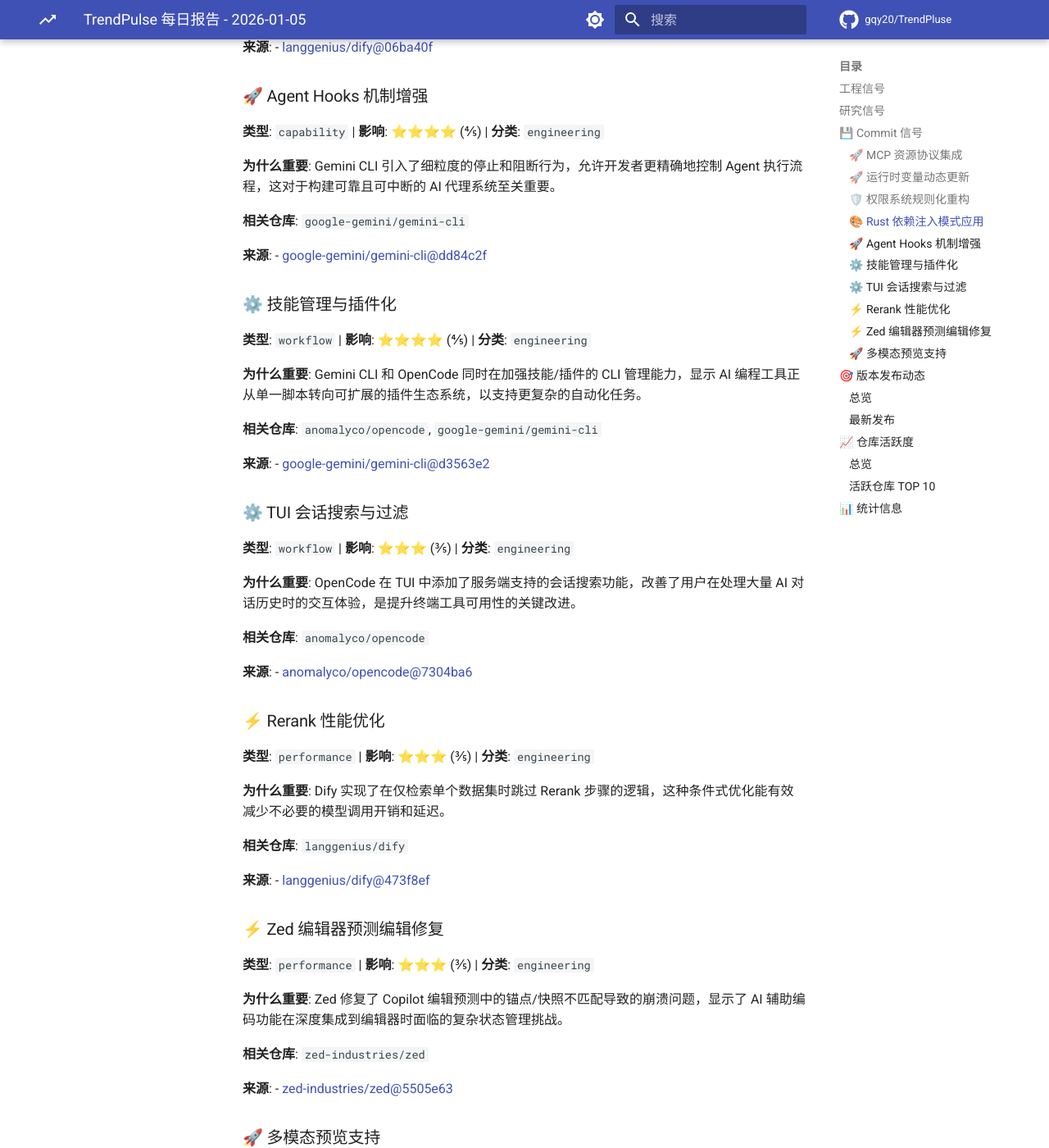
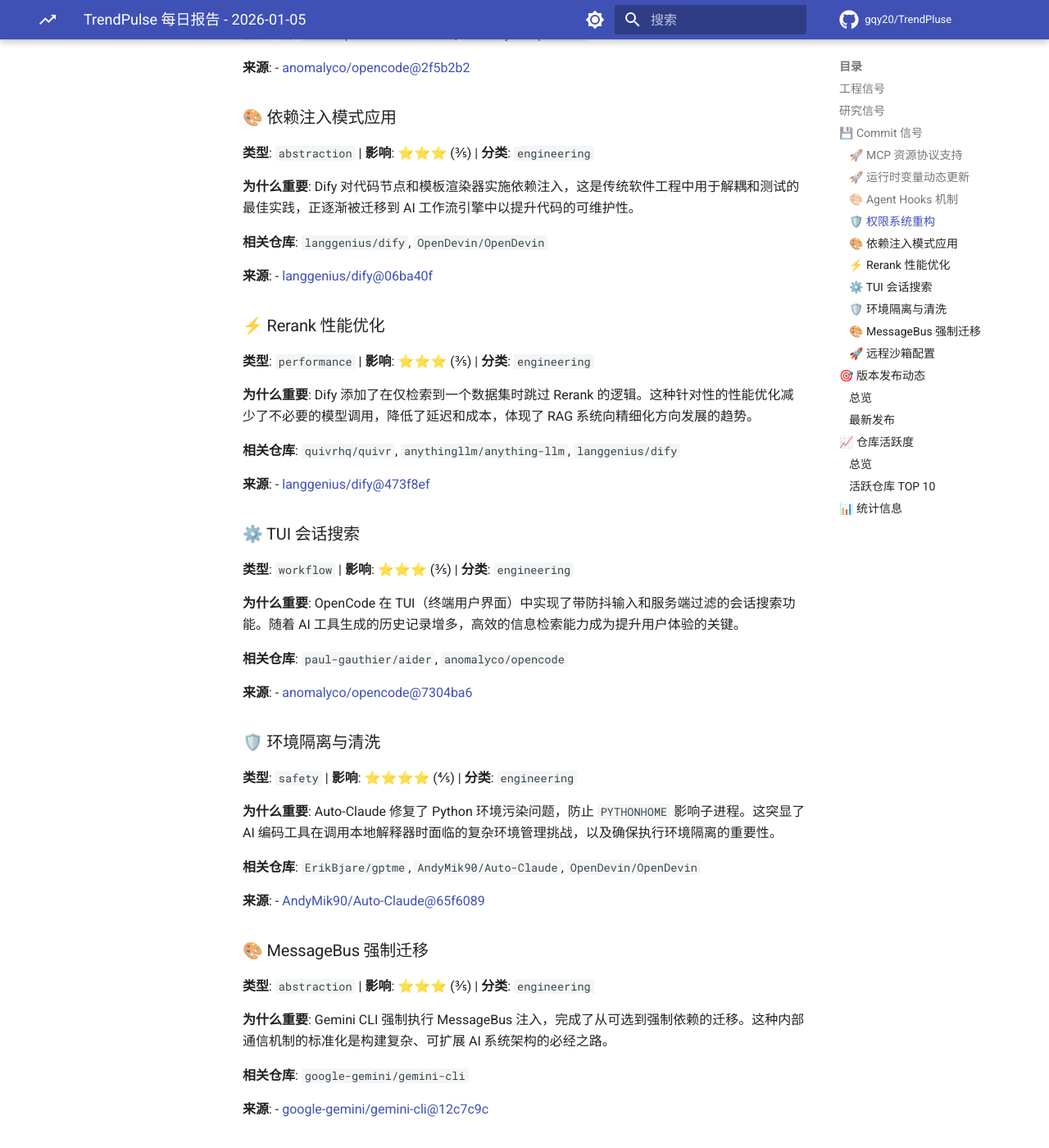
Before and after one commit to gqy20/TrendPluse, an MkDocs documentation site: the page built from docs/reports/report-2026-01-05.md, in a window 1280 px wide and 1400 px high, scrolled down 1491 px. Shown: the whole window at 82% size. Built offline with MkDocs 1.6.1 and Material for MkDocs 9.7.7, drawn with Linux system fonts in a browser that asks for light colours; nearby versions of some CDN libraries; library files that are not in the unit come from our copies; comment, search, counter and statistics services are not loaded; some of the changed text lies outside the part shown.

Commit message:
docs: update daily trend report [skip ci]

```diff
--- a/docs/reports/report-2026-01-05.md
+++ b/docs/reports/report-2026-01-05.md
@@ -11,13 +11,13 @@
 暂无信号。
 ## 💾 Commit 信号
 
-### 🚀 MCP 资源协议集成
+### 🚀 MCP 资源协议支持
 
 **类型**: `capability` | **影响**: ⭐⭐⭐⭐⭐ (5/5) | **分类**: `engineering`
 
-**为什么重要**: OpenCode 实现了 MCP (Model Context Protocol) 资源支持，标志着 AI 代理工具从简单的文件操作向标准化资源管理接口演进，增强了代理与外部数据源的交互能力。
+**为什么重要**: OpenCode 添加对 MCP (Model Context Protocol) 资源的支持，标志着 AI 工具正从简单的文件访问向标准化的资源管理协议演进，增强了 AI 与外部数据交互的能力。
 
-**相关仓库**: `anomalyco/opencode`, `anthropics/claude-code`, `langgenius/dify`
+**相关仓库**: `anthropics/claude-code`, `anomalyco/opencode`, `modelcontextprotocol/servers`
 
 **来源**:
 - [anomalyco/opencode@21dc3c2](https://github.com/anomalyco/opencode/commit/21dc3c24d9243d81fdc1c3b23aa1f160df213a50)
@@ -27,108 +27,108 @@
 
 **类型**: `capability` | **影响**: ⭐⭐⭐⭐ (4/5) | **分类**: `engineering`
 
-**为什么重要**: Dify 引入了在运行时更新工作流变量的命令，解决了复杂工作流中状态动态调整的痛点，提升了 AI 应用的灵活性和可控性。
+**为什么重要**: Dify 引入在运行时动态更新工作流变量的能力，打破了传统工作流执行后不可变的限制，为构建更灵活的自适应 AI Agent 提供了基础。
 
-**相关仓库**: `langgenius/dify`
+**相关仓库**: `n8n-io/n8n`, `langgenius/dify`, `langflow-ai/langflow`
 
 **来源**:
 - [langgenius/dify@a9e2c05](https://github.com/langgenius/dify/commit/a9e2c05a100413426392d71a5d243950d7a50f8c)
 
 
-### 🛡️ 权限系统规则化重构
+### 🎨 Agent Hooks 机制
 
-**类型**: `safety` | **影响**: ⭐⭐⭐⭐⭐ (5/5) | **分类**: `engineering`
+**类型**: `abstraction` | **影响**: ⭐⭐⭐⭐ (4/5) | **分类**: `engineering`
 
-**为什么重要**: OpenCode 将权限评估从通配符模式迁移到基于规则的匹配系统，显著提高了 AI 代理在执行文件操作时的安全性和精确性，降低了误操作风险。
+**为什么重要**: Gemini CLI 实现了细粒度的 Agent Hooks（停止和阻塞行为），这为控制 AI Agent 执行流程提供了标准化的拦截器模式，是构建可观测、可控 Agent 系统的关键抽象。
 
-**相关仓库**: `anomalyco/opencode`
-
-**来源**:
-- [anomalyco/opencode@9f38af4](https://github.com/anomalyco/opencode/commit/9f38af44db91966e331ce95f1d50194e8403be1e)
-
-
-### 🎨 Rust 依赖注入模式应用
-
-**类型**: `abstraction` | **影响**: ⭐⭐⭐ (3/5) | **分类**: `engineering`
-
-**为什么重要**: Dify 和 OpenCode 均采用了依赖注入 (DI) 模式重构核心节点，反映了 AI 基础设施代码正向传统软件工程的成熟架构模式演进，提升了代码的可测试性和可维护性。
-
-**相关仓库**: `anomalyco/opencode`, `langgenius/dify`
-
-**来源**:
-- [langgenius/dify@06ba40f](https://github.com/langgenius/dify/commit/06ba40f01610d5e2488fef59539516677da45ffe)
-
-
-### 🚀 Agent Hooks 机制增强
-
-**类型**: `capability` | **影响**: ⭐⭐⭐⭐ (4/5) | **分类**: `engineering`
-
-**为什么重要**: Gemini CLI 引入了细粒度的停止和阻断行为，允许开发者更精确地控制 Agent 执行流程，这对于构建可靠且可中断的 AI 代理系统至关重要。
-
-**相关仓库**: `google-gemini/gemini-cli`
+**相关仓库**: `openai/openai-swarm`, `google-gemini/gemini-cli`, `langchain-ai/langchain`
 
 **来源**:
 - [google-gemini/gemini-cli@dd84c2f](https://github.com/google-gemini/gemini-cli/commit/dd84c2fb837ac6d84b90416b5388341b8d83ab87)
 
 
-### ⚙️ 技能管理与插件化
+### 🛡️ 权限系统重构
 
-**类型**: `workflow` | **影响**: ⭐⭐⭐⭐ (4/5) | **分类**: `engineering`
+**类型**: `safety` | **影响**: ⭐⭐⭐⭐⭐ (5/5) | **分类**: `engineering`
 
-**为什么重要**: Gemini CLI 和 OpenCode 同时在加强技能/插件的 CLI 管理能力，显示 AI 编程工具正从单一脚本转向可扩展的插件生态系统，以支持更复杂的自动化任务。
+**为什么重要**: OpenCode 将权限匹配从通配符模式迁移到基于规则的匹配系统，并修复了字段引用错误。这反映了 AI 编码工具在安全性上的成熟，从简单的模式匹配转向更严谨、可审计的权限控制。
 
-**相关仓库**: `anomalyco/opencode`, `google-gemini/gemini-cli`
+**相关仓库**: `anthropics/claude-code`, `anomalyco/opencode`
 
 **来源**:
-- [google-gemini/gemini-cli@d3563e2](https://github.com/google-gemini/gemini-cli/commit/d3563e2f0eb1f2e6f4e11bd28b04f1ac36bc589b)
+- [anomalyco/opencode@2f5b2b2](https://github.com/anomalyco/opencode/commit/2f5b2b23d5aa4bcc80f5172339732d1f2d5b626c)
 
 
-### ⚙️ TUI 会话搜索与过滤
+### 🎨 依赖注入模式应用
 
-**类型**: `workflow` | **影响**: ⭐⭐⭐ (3/5) | **分类**: `engineering`
+**类型**: `abstraction` | **影响**: ⭐⭐⭐ (3/5) | **分类**: `engineering`
 
-**为什么重要**: OpenCode 在 TUI 中添加了服务端支持的会话搜索功能，改善了用户在处理大量 AI 对话历史时的交互体验，是提升终端工具可用性的关键改进。
+**为什么重要**: Dify 对代码节点和模板渲染器实施依赖注入，这是传统软件工程中用于解耦和测试的最佳实践，正逐渐被迁移到 AI 工作流引擎中以提升代码的可维护性。
 
-**相关仓库**: `anomalyco/opencode`
+**相关仓库**: `langgenius/dify`, `OpenDevin/OpenDevin`
 
 **来源**:
-- [anomalyco/opencode@7304ba6](https://github.com/anomalyco/opencode/commit/7304ba616e813861869f5102d7262f60724b76c8)
+- [langgenius/dify@06ba40f](https://github.com/langgenius/dify/commit/06ba40f01610d5e2488fef59539516677da45ffe)
 
 
 ### ⚡ Rerank 性能优化
 
 **类型**: `performance` | **影响**: ⭐⭐⭐ (3/5) | **分类**: `engineering`
 
-**为什么重要**: Dify 实现了在仅检索单个数据集时跳过 Rerank 步骤的逻辑，这种条件式优化能有效减少不必要的模型调用开销和延迟。
+**为什么重要**: Dify 添加了在仅检索到一个数据集时跳过 Rerank 的逻辑。这种针对性的性能优化减少了不必要的模型调用，降低了延迟和成本，体现了 RAG 系统向精细化方向发展的趋势。
 
-**相关仓库**: `langgenius/dify`
+**相关仓库**: `quivrhq/quivr`, `anythingllm/anything-llm`, `langgenius/dify`
 
 **来源**:
 - [langgenius/dify@473f8ef](https://github.com/langgenius/dify/commit/473f8ef29ca63a5ccf837ed66e33a164c8dde120)
 
 
-### ⚡ Zed 编辑器预测编辑修复
+### ⚙️ TUI 会话搜索
 
-**类型**: `performance` | **影响**: ⭐⭐⭐ (3/5) | **分类**: `engineering`
+**类型**: `workflow` | **影响**: ⭐⭐⭐ (3/5) | **分类**: `engineering`
 
-**为什么重要**: Zed 修复了 Copilot 编辑预测中的锚点/快照不匹配导致的崩溃问题，显示了 AI 辅助编码功能在深度集成到编辑器时面临的复杂状态管理挑战。
+**为什么重要**: OpenCode 在 TUI（终端用户界面）中实现了带防抖输入和服务端过滤的会话搜索功能。随着 AI 工具生成的历史记录增多，高效的信息检索能力成为提升用户体验的关键。
 
-**相关仓库**: `zed-industries/zed`
+**相关仓库**: `paul-gauthier/aider`, `anomalyco/opencode`
 
 **来源**:
-- [zed-industries/zed@5505e63](https://github.com/zed-industries/zed/commit/5505e63a0df191aeed2988e5cd8073f2761f4303)
+- [anomalyco/opencode@7304ba6](https://github.com/anomalyco/opencode/commit/7304ba616e813861869f5102d7262f60724b76c8)
 
 
-### 🚀 多模态预览支持
+### 🛡️ 环境隔离与清洗
 
-**类型**: `capability` | **影响**: ⭐⭐ (2/5) | **分类**: `engineering`
+**类型**: `safety` | **影响**: ⭐⭐⭐⭐ (4/5) | **分类**: `engineering`
 
-**为什么重要**: OpenCode 添加了 SVG 预览支持，表明 AI 编程工具正逐步增强对非代码文件（如图形、配置文件）的视觉化处理能力。
+**为什么重要**: Auto-Claude 修复了 Python 环境污染问题，防止 `PYTHONHOME` 影响子进程。这突显了 AI 编码工具在调用本地解释器时面临的复杂环境管理挑战，以及确保执行环境隔离的重要性。
 
-**相关仓库**: `anomalyco/opencode`
+**相关仓库**: `ErikBjare/gptme`, `AndyMik90/Auto-Claude`, `OpenDevin/OpenDevin`
 
 **来源**:
-- [anomalyco/opencode@52ad134](https://github.com/anomalyco/opencode/commit/52ad134d554bef8a4e017f7dc4c5002fcf12a785)
+- [AndyMik90/Auto-Claude@65f6089](https://github.com/AndyMik90/Auto-Claude/commit/65f608986b595cb4a925426923f34fbea6ff2900)
+
+
+### 🎨 MessageBus 强制迁移
+
+**类型**: `abstraction` | **影响**: ⭐⭐⭐ (3/5) | **分类**: `engineering`
+
+**为什么重要**: Gemini CLI 强制执行 MessageBus 注入，完成了从可选到强制依赖的迁移。这种内部通信机制的标准化是构建复杂、可扩展 AI 系统架构的必经之路。
+
+**相关仓库**: `google-gemini/gemini-cli`
+
+**来源**:
+- [google-gemini/gemini-cli@12c7c9c](https://github.com/google-gemini/gemini-cli/commit/12c7c9cc426bc02ab8b8a39fa5cbe3a071c155f6)
+
+
+### 🚀 远程沙箱配置
+
+**类型**: `capability` | **影响**: ⭐⭐⭐ (3/5) | **分类**: `engineering`
+
+**为什么重要**: OpenDevin 增加了可配置的沙箱主机端口和容器 URL 模式，支持远程访问。这表明 AI Agent 的执行环境正从本地向云端/远程容器演进，以支持更强大的资源隔离和弹性计算。
+
+**相关仓库**: `openai/codex`, `OpenDevin/OpenDevin`
+
+**来源**:
+- [OpenDevin/OpenDevin@5bd8695](https://github.com/OpenDevin/OpenDevin/commit/5bd8695ab894b1b618ded27a5b60dbf7b393d031)
 
 
 ---
```
Also changed, not shown: other parts of docs/reports/report-2026-01-05.md (+2 -2 lines), docs/reports/index.md (+4 -4 lines), reports/report-2026-01-05.md (+57 -57 lines), 1 other file.
